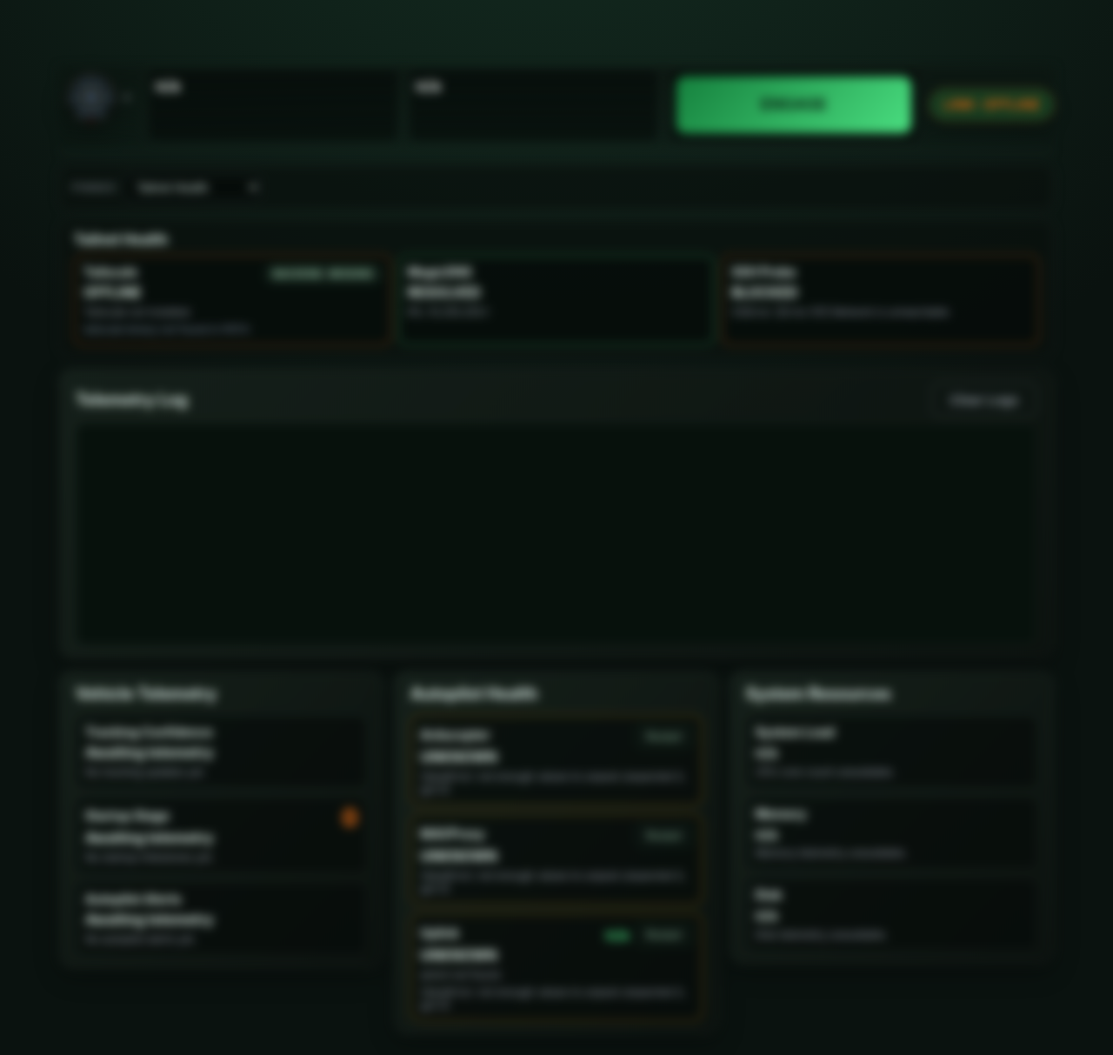
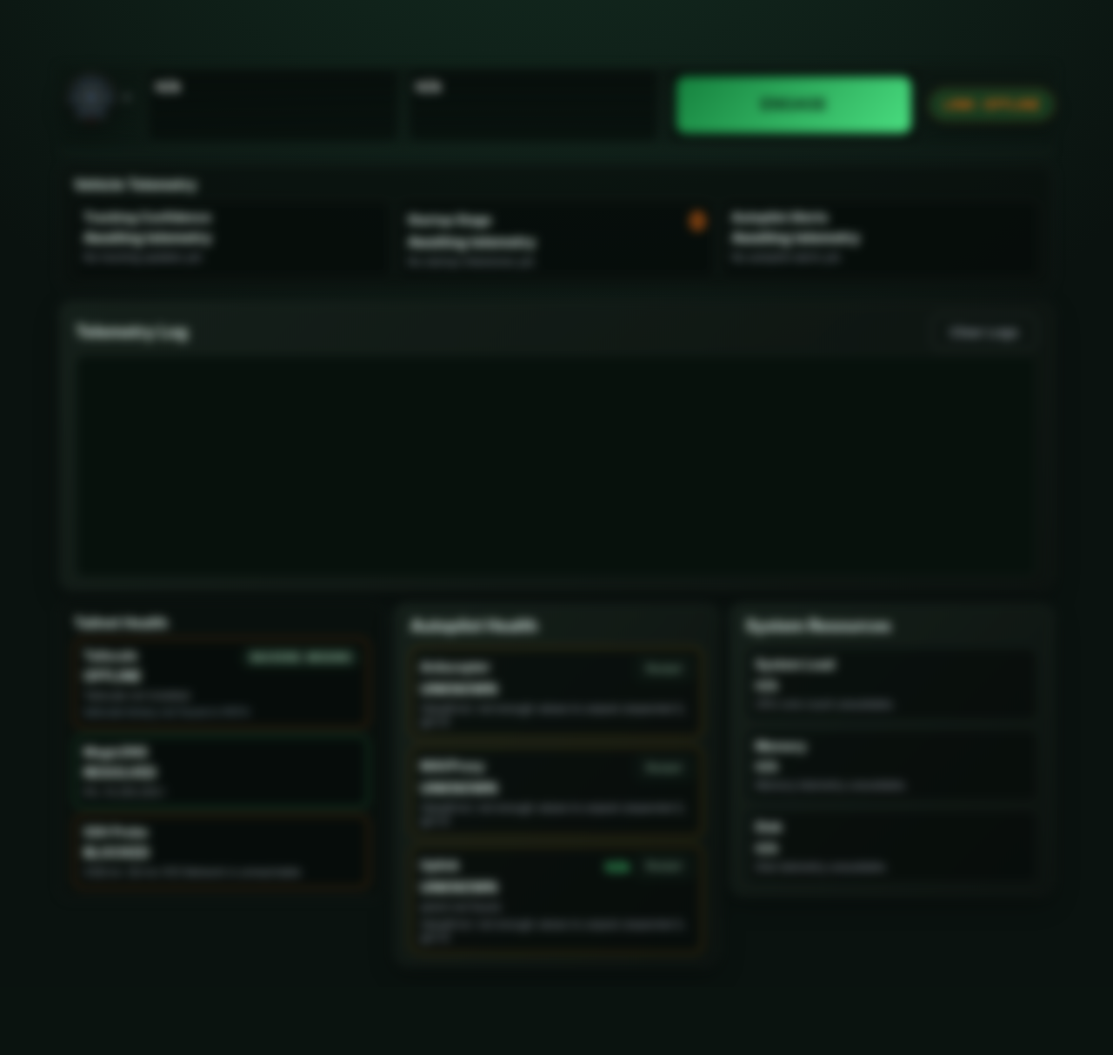
Before and after one commit to fitoori/Aeronomicon, a Flask app: page / in a window 1280 px wide. Shown: the part 385-1598 px from the top of the page at 87% size. After the commit the page ends 1481 px from the top, so only its background shows below. Run offline with Flask 3, Linux system fonts and the light colour scheme; data that the repository does not hold is empty; parts of the project's set-up code (start-up, migrations or seed data) failed here and were passed over.

Commit message:
Pin vehicle telemetry section

```diff
--- a/webapp/static/css/styles.css
+++ b/webapp/static/css/styles.css
@@ -460,54 +460,6 @@ body.is-offline .shell {
   gap: 10px;
 }
 
-.pin-area__controls {
-  display: flex;
-  align-items: center;
-  justify-content: space-between;
-  gap: 10px;
-  padding: 10px 14px;
-  border-radius: 12px;
-  background: rgba(10, 16, 13, 0.65);
-  border: 1px solid rgba(255, 255, 255, 0.08);
-}
-
-.pin-area__controls h2 {
-  margin: 0;
-  font-size: 1rem;
-}
-
-.pin-area__control {
-  display: flex;
-  align-items: center;
-  gap: 8px;
-  flex-wrap: wrap;
-}
-
-.pin-area__control label {
-  font-size: 0.7rem;
-  text-transform: uppercase;
-  letter-spacing: 0.14em;
-  color: var(--muted);
-}
-
-.pin-area__select {
-  background: rgba(6, 10, 9, 0.8);
-  border: 1px solid rgba(148, 163, 184, 0.25);
-  color: #e5f6ee;
-  border-radius: 8px;
-  padding: 6px 10px;
-  font-size: 0.85rem;
-}
-
-.pin-host {
-  display: grid;
-  gap: 10px;
-}
-
-.pin-placeholder {
-  display: none;
-}
-
 .health-grid {
   display: grid;
   grid-template-columns: repeat(auto-fit, minmax(180px, 1fr));
@@ -817,10 +769,6 @@ body.is-rebooting .shell {
     grid-template-columns: repeat(auto-fit, minmax(160px, 1fr));
   }
 
-  .pin-area__controls {
-    flex-direction: column;
-    align-items: flex-start;
-  }
 }
 
 @media (max-width: 720px) {
@@ -869,15 +817,6 @@ body.is-rebooting .shell {
     width: 100%;
   }
 
-  .pin-area__controls {
-    padding: 12px;
-  }
-
-  .pin-area__control {
-    width: 100%;
-    justify-content: space-between;
-  }
-
   .toolbar__items {
     grid-template-columns: 1fr;
   }
--- a/webapp/templates/index.html
+++ b/webapp/templates/index.html
@@ -113,38 +113,11 @@
       </header>
 
       <section class="pin-area">
-        <div class="pin-area__controls">
-          <div class="pin-area__control">
-            <label for="pin-section-select">Pinned</label>
-            <select id="pin-section-select" class="pin-area__select">
-              <option value="tailscale">Tailnet Health</option>
-              <option value="system">System Resources</option>
-              <option value="autopilot">Autopilot Telemetry</option>
-            </select>
+        <article class="toolbar" id="autopilot-section">
+          <div class="toolbar__header">
+            <h2>Vehicle Telemetry</h2>
           </div>
-        </div>
-        <div class="pin-host" id="pin-host"></div>
-      </section>
-
-      <section class="grid">
-        <article class="panel">
-          <header class="panel__header panel__header--actions">
-            <h2>Telemetry Log</h2>
-            <button class="btn btn--ghost" id="clear-btn">Clear Logs</button>
-          </header>
-          <div class="panel__body panel__body--logs">
-            <div class="log-view" id="log-view" role="log" aria-live="polite"></div>
-          </div>
-        </article>
-      </section>
-
-      <section class="toolbar-grid">
-        <article class="panel" data-pin-section="autopilot" id="autopilot-section">
-          <header class="panel__header">
-            <h2>Vehicle Telemetry</h2>
-          </header>
-          <div class="panel__body">
-            <div class="health-grid system-stats">
+          <div class="toolbar__items">
             <div class="health-card" id="tracking-card">
               <h3>Tracking Confidence</h3>
               <p class="health-card__value" id="tracking-confidence">Awaiting telemetry</p>
@@ -164,10 +137,23 @@
               <p class="health-card__meta" id="autopilot-meta">No autopilot alerts yet.</p>
             </div>
           </div>
+        </article>
+      </section>
+
+      <section class="grid">
+        <article class="panel">
+          <header class="panel__header panel__header--actions">
+            <h2>Telemetry Log</h2>
+            <button class="btn btn--ghost" id="clear-btn">Clear Logs</button>
+          </header>
+          <div class="panel__body panel__body--logs">
+            <div class="log-view" id="log-view" role="log" aria-live="polite"></div>
           </div>
         </article>
+      </section>
 
-        <article class="toolbar" id="health-panel" data-pin-section="tailscale">
+      <section class="toolbar-grid">
+        <article class="toolbar" id="health-panel">
           <div class="toolbar__header">
             <h2>Tailnet Health</h2>
           </div>
@@ -234,7 +220,7 @@
           </div>
         </article>
 
-        <article class="panel" data-pin-section="system" id="system-section">
+        <article class="panel" id="system-section">
           <header class="panel__header">
             <h2>System Resources</h2>
           </header>
```
Also changed, not shown: webapp/static/js/app.js (+0 -88 lines). Lines whose indentation alone changed are shown as unchanged.
